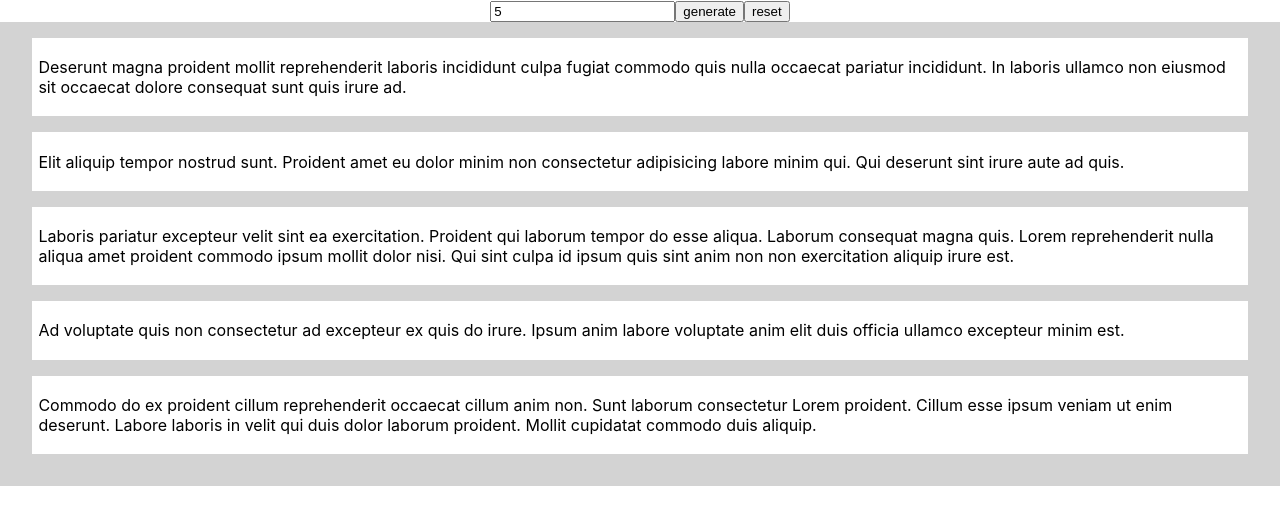
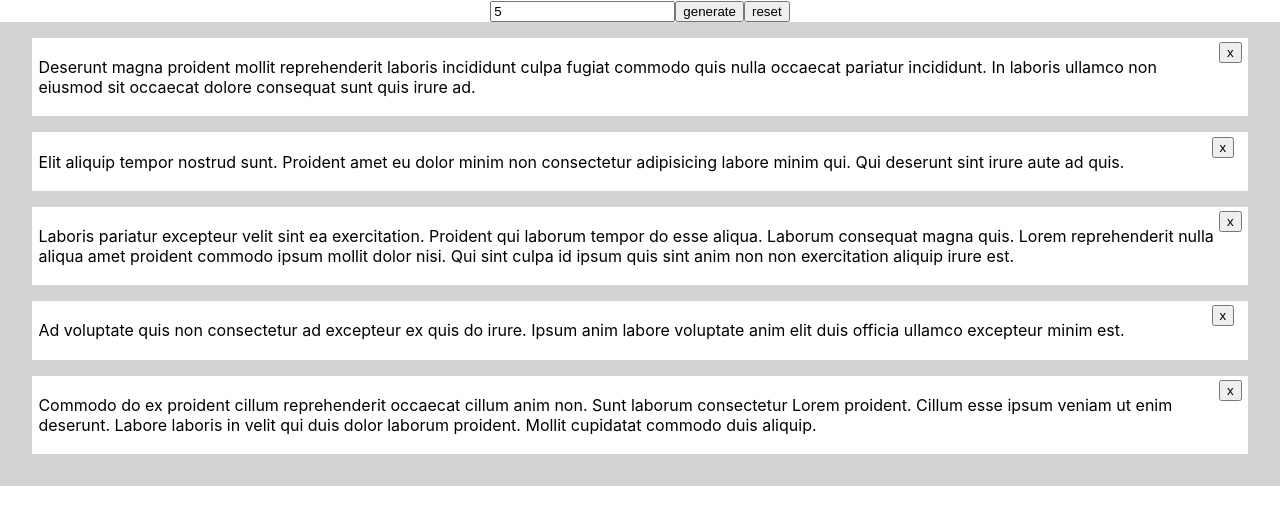
Before and after one commit to matt-catellier/draggable-list, a React (Create React App) app: page / in a window 1280 px wide. Both pictures are taken after typing "5" into the empty fields and a click on the button "generate". Shown: the top 524 px of the page. Built offline with nearby package versions, Linux system fonts and the light colour scheme.

Commit message:
Added remove button

```diff
--- a/src/App.js
+++ b/src/App.js
@@ -59,6 +59,12 @@ const App = () => {
     setItems([])
   }
 
+  const handleRemove = (index) => () => {
+    let before = items.slice(0, index)
+    let after = items.slice(index + 1)
+    setItems(before.concat(after))
+  }
+
   return (
     <div className="App">
       <header className="App-header">
@@ -82,7 +88,13 @@ const App = () => {
                         {...provided.dragHandleProps}
                         style={provided.draggableProps.style}
                       >
-                        <p>{item.content}</p>
+                        <div style={{display: 'flex', flexDirection: 'row', justifyContent: 'space-between'}}>
+                          <p>{item.content}</p>
+                          <div style={{width: 30}}>
+                            <button onClick={handleRemove(index)}>x</button>
+                          </div>
+
+                        </div>
                       </div>
                     )}
                   </Draggable>
```
Also changed, not shown: 1 other file (tests, documents, lock files or other folders).
